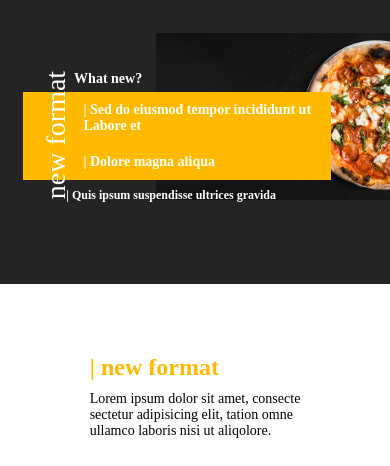
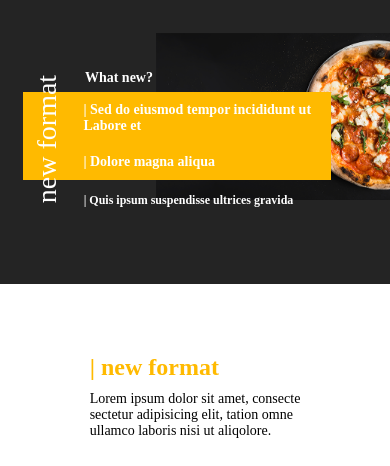
Before and after one commit to aisariyaTK/moody-restaurant-food, a plain HTML site: page index.html in a window 390 px wide. Shown: the part 341-807 px from the top of the page. Drawn offline with Linux system fonts and the light colour scheme.

Commit message:
update pizzeria

```diff
--- a/index.html
+++ b/index.html
@@ -38,13 +38,13 @@
 
     <section class="content">
         <img src="img/background2.png" alt="">
-        <span>new format</span>
-        <h4>What new?</h4>
         <div>
+            <span>new format</span>
+            <h4>What new?</h4>
             <h3>|  Sed do eiusmod tempor incididunt ut <br> Labore et</h3>
             <h3>|  Dolore magna aliqua</h3>
+            <h5>|  Quis ipsum suspendisse ultrices gravida</h5>
         </div>
-        <h5>|  Quis ipsum suspendisse ultrices gravida</h5>
     </section>
 
     <section class="grid">
--- a/sass/style.scss
+++ b/sass/style.scss
@@ -88,45 +88,40 @@ section.content {
         right: 0;
         top: 13%;
     }
-    span {
-        color: #fff;
-        position: absolute;
-        display: inline-block;
-        top: 45%;
-        left: 1%;
-        -ms-transform: rotate(-90deg);
-        transform: rotate(-90deg);
-        font-size: 72px;
-        z-index: 999;
-    }
-    h4 {
-        color: #fff;
-        position: absolute;
-        display: inline-block;
-        top: 22%;
-        left: 19%;
-        font-size: 48px;
-    }
+
     div {
         color: #fff;
         position: absolute;
         top: 35%;
         left: 6%;
         background-color: #ffba00;
-        padding: 10px 200px;
-
+        padding: 10px 15%;
+
+        span {
+            color: #fff;
+            position: absolute;
+            display: inline-block;
+            top: 37%;
+            left: -10%;
+            -ms-transform: rotate(-90deg);
+            transform: rotate(-90deg);
+            font-size: 72px;
+            z-index: 999;
+        }
+        h4 {
+            font-size: 48px;
+            position: absolute;
+            top: -30%;
+        }
         h3 {
             font-size: 36px;
             padding: 20px 0;
         }
-    }
         h5 {
-        color: #fff;
             font-size: 36px;
             position: absolute;
-        display: inline-block;
-        top: 76%;
-        left: 18.7%;
+            top: 107%;
+        }
     }
 }
 
@@ -527,30 +522,30 @@ footer {
             margin-top: 10px;
             width: 60%;
         }
-        span {
-            top: 45%;
-            left: -3%;
-            font-size: 52px;
-        }
-        h4 {
-            top: 30%;
-            left: 17%;
-            font-size: 32px;
-        }
+
         div {
             top: 40%;
             left: 6%;
             padding: 0 40px;
 
+            span {
+                left: -15%;
+                font-size: 52px;
+            }
+            h4 {
+                top: -39%;
+                left: 18%;
+                font-size: 32px;
+            }
             h3 {
                 font-size: 24px;
                 padding: 10px 10px 10px 60px;
-            }
             }
             h5 {
                 font-size: 22px;
-            top: 64%;
-            left: 16%;
+                // top: 64%;
+                left: 18.5%;
+            }
         }
     }
 
@@ -837,30 +832,29 @@ footer {
             margin-top: 10px;
             width: 60%;
         }
-        span {
-            top: 45%;
-            left: -3%;
-            font-size: 44px;
-        }
-        h4 {
-            top: 27%;
-            left: 17%;
-            font-size: 28px;
-        }
         div {
             top: 36%;
             left: 6%;
-            padding: 0 20px;
-
+            padding: 0 2%;
+
+            span {
+                top: 35%;
+                left: -13%;
+                font-size: 44px;
+            }
+            h4 {
+                font-size: 28px;
+                left: 15%;
+            }
             h3 {
                 font-size: 24px;
                 padding: 10px 10px 10px 60px;
-            }
             }
             h5 {
                 font-size: 22px;
-            top: 64%;
-            left: 17%;
+                top: 115%;
+                left: 16%;
+            }
         }
     }
 
@@ -1148,29 +1142,27 @@ footer {
             margin-top: 10px;
             width: 60%;
         }
-        span {
-            top: 45%;
-            left: -2%;
-            font-size: 36px;
-        }
-        h4 {
-            top: 29%;
-            left: 19%;
-            font-size: 18px;
-        }
         div {
             top: 36%;
             left: 6%;
             padding: 0 20px;
 
+            span {
+                font-size: 36px;
+            }
+            h4 {
+                top: -25%;
+                left: 17%;
+                font-size: 18px;
+            }
             h3 {
                 font-size: 18px;
                 padding: 10px 10px 10px 50px;
             }
-        }
             h5 {
-            font-size: 18px;
-            top: 66%;
+                font-size: 16px;
+                left: 18.3%;
+            }
         }
     }
 
@@ -1462,29 +1454,26 @@ footer {
             margin-top: 10px;
             width: 60%;
         }
-        span {
-            top: 45%;
-            left: -2%;
-            font-size: 28px;
-        }
-        h4 {
-            top: 29%;
-            left: 19%;
-            font-size: 14px;
-        }
         div {
             top: 36%;
             left: 6%;
             padding: 0 10px;
 
+            span {
+                font-size: 28px;
+            }
+            h4 {
+                font-size: 14px;
+                left: 20%;
+            }
             h3 {
                 font-size: 14px;
                 padding: 10px 10px 10px 50px;
             }
-        }
             h5 {
                 font-size: 12px;
-            top: 68%;
+                left: 19.6%;
+            }
         }
     }
 
```
Also changed, not shown: css/style.css, 1 other file. Lines whose indentation alone changed are shown as unchanged.
